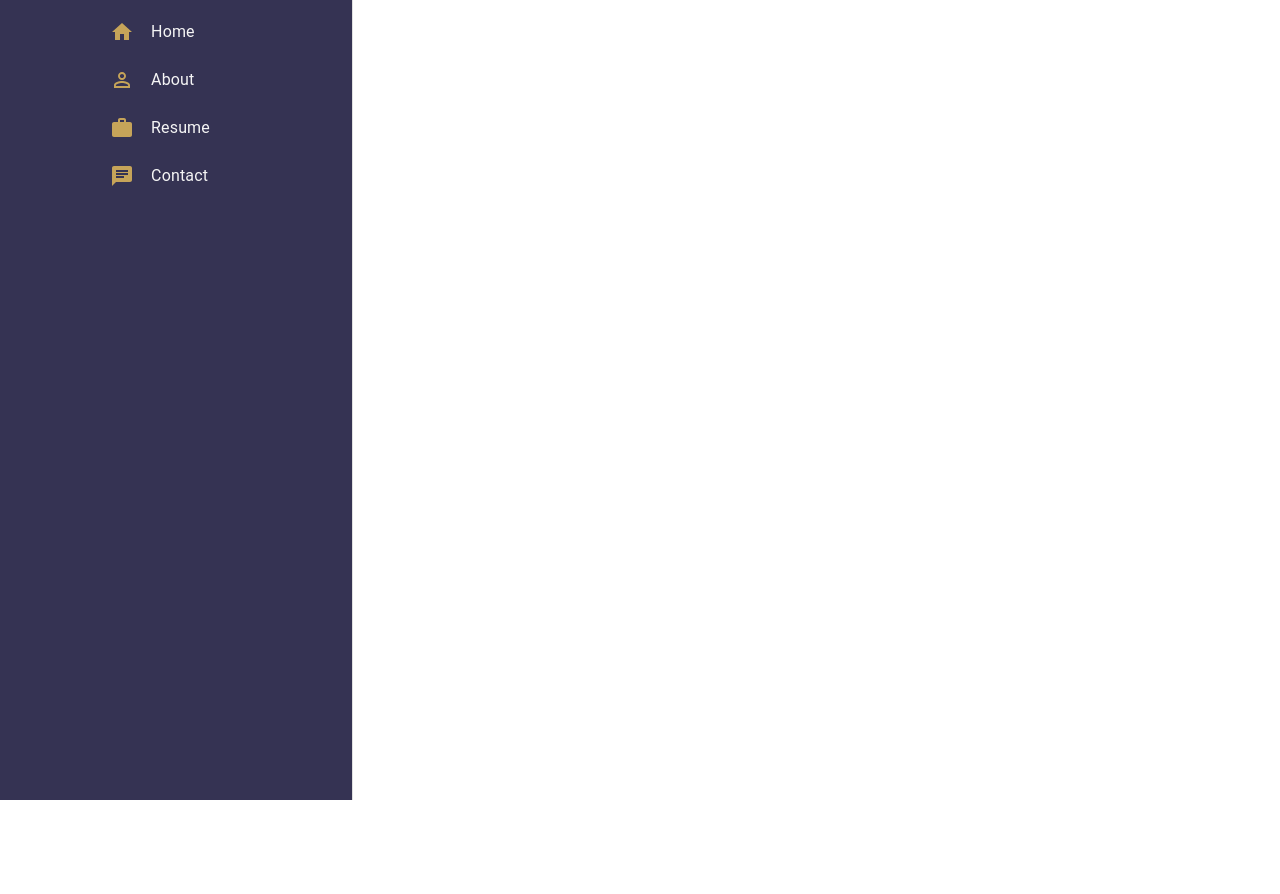
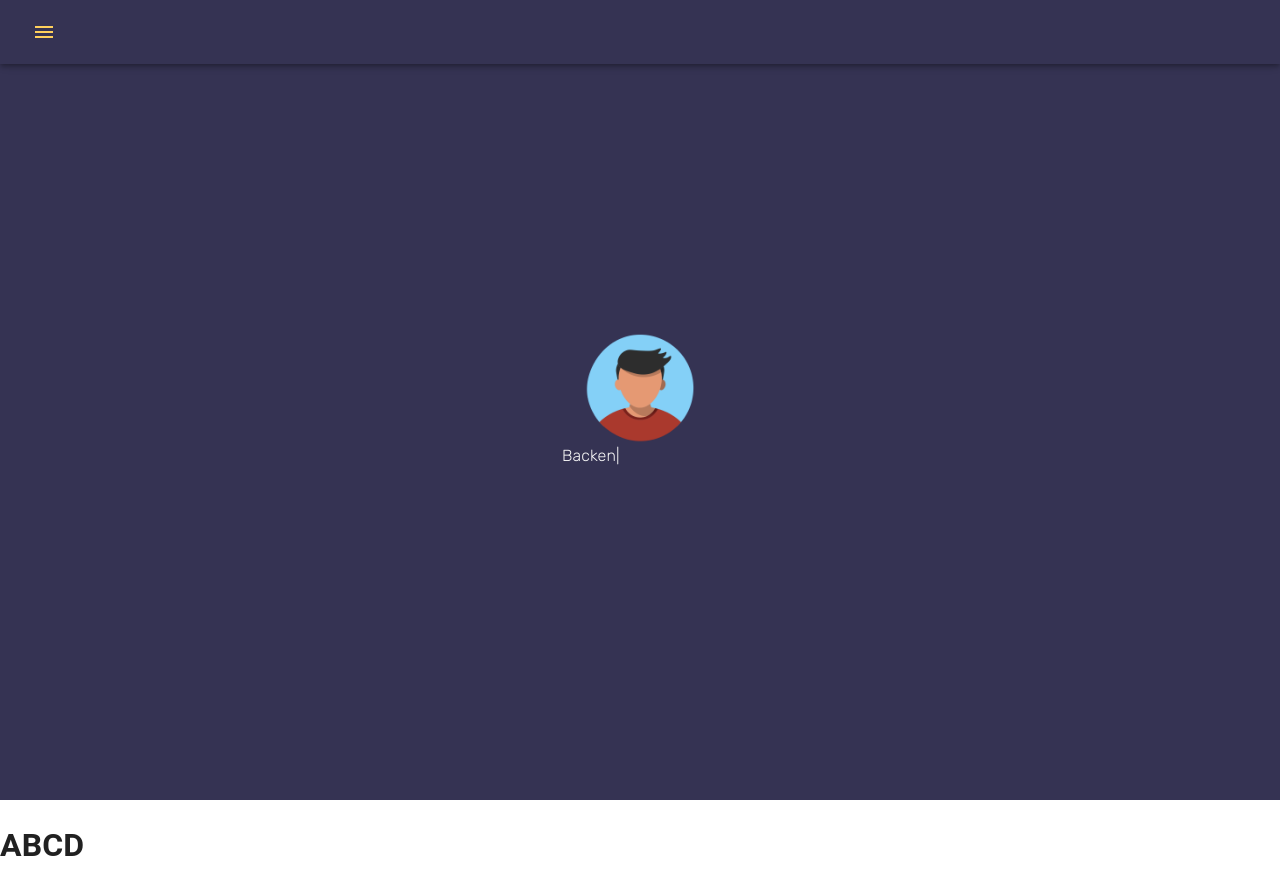
Before and after one commit to RichardJeanBaptiste/Portfolio, a React (Create React App) app: page / in a window 1280 px wide. Shown: the top 894 px of the page. Before the commit the page ends 800 px from the top, so only its background shows below. Built offline with nearby package versions, Linux system fonts and the light colour scheme.

Commit message:
Added Drawer Component/ Avatar Component/ Rubik Google Font

```diff
--- a/package.json
+++ b/package.json
@@ -13,6 +13,7 @@
     "react": "^18.0.0",
     "react-dom": "^18.0.0",
     "react-scripts": "5.0.1",
+    "react-typed": "^1.2.0",
     "web-vitals": "^2.1.4"
   },
   "scripts": {
--- a/src/App.css
+++ b/src/App.css
@@ -1,3 +1,5 @@
+@import url('https://fonts.googleapis.com/css2?family=Rubik:wght@300&display=swap');
+
 .App {
   text-align: center;
 }
--- a/src/App.js
+++ b/src/App.js
@@ -1,19 +1,26 @@
 import './App.css';
+import React, { useState } from 'react';
 import Box from '@mui/material/Box';
-import Drawer from '@mui/material/Drawer';
-// import CssBaseline from '@mui/material/CssBaseline';
+//import Title from './components/Title';
+import Avatar from '@mui/material/Avatar';
+import maleboy from './assets/male_boy.png';
+import Typed from 'react-typed';
+import PersistentDrawerLeft from './components/PersistantDrawer';
+// import Drawer from '@mui/material/Drawer';
 // import AppBar from '@mui/material/AppBar';
 // import Toolbar from '@mui/material/Toolbar';
-import List from '@mui/material/List';
+// import List from '@mui/material/List';
+// import IconButton from '@mui/material/IconButton';
+// import MenuIcon from '@mui/icons-material/Menu';
+// import ListItem from '@mui/material/ListItem';
+// import ListItemIcon from '@mui/material/ListItemIcon';
+// import ListItemText from '@mui/material/ListItemText';
+// import HomeIcon from '@mui/icons-material/Home';
+// import PermIdentityIcon from '@mui/icons-material/PermIdentity';
+// import WorkIcon from '@mui/icons-material/Work';
+// import ChatIcon from '@mui/icons-material/Chat';
 // import Typography from '@mui/material/Typography';
-// import Divider from '@mui/material/Divider';
-import ListItem from '@mui/material/ListItem';
-import ListItemIcon from '@mui/material/ListItemIcon';
-import ListItemText from '@mui/material/ListItemText';
-import HomeIcon from '@mui/icons-material/Home';
-import PermIdentityIcon from '@mui/icons-material/PermIdentity';
-import WorkIcon from '@mui/icons-material/Work';
-import ChatIcon from '@mui/icons-material/Chat';
+//  import Divider from '@mui/material/Divider';
 
 const drawerWidth = 220;
 
@@ -24,6 +31,9 @@ const drawerWidth = 220;
  *  style drawer
  *
  *  #c6a459
+ *
+ * backgroundColor: '#353353',
+ * active color - #FFD15C
  */
 
 
@@ -31,78 +41,67 @@ function App() {
 
   const Styles = {
     root: {
+      display:'flex',
+      width:'100vw',
+      height:'100vh',
+      backgroundColor: '#353353'
     },
-    listItemTextStyle: {
-      marginLeft: '-15px',
+    titleStyle: {
+      position: 'absolute',
+      left: '50%',
+      top: '50%',
+      transform: 'translate(-50%, -50%)',
+    },
+    avatarStyle: {
+      width: 112,
+      height: 112,
+    },
+    typedStyle: {
+      marginLeft: '-22px',
       color: 'whitesmoke',
+      fontSize: '16px',
+      fontFamily: 'Rubik',
+    },
+    aboutmeContainer: {
+      width:'100vw',
+      height:'100vh',
     }
   }
 
+
   return (
-    <Box sx={{ display: 'flex', flexDirection: 'row'}}>
-      <Drawer
-        sx={{ width: drawerWidth }}
-        variant='permanent'
-        anchor='left'
-      >
-        <Box
-          sx={{
-            backgroundColor: '#353353',
-            height: '100vh',
-            flexShrink: 0,
-            '& .MuiDrawer-paper': {
-              width: drawerWidth,
-              boxSizing: 'border-box',
-            },
-          }}>
-          <List>
 
-            <Box sx={{ display:'flex', flexDirection: 'column',justifyContent:'center',alignItems:'center',width: '22em'}}>
-                <Box sx={{ marginLeft: '-2em'}}>
-                    <ListItem button key='Home'>
-                        <ListItemIcon>
-                          <HomeIcon sx={{ color: '#c6a459'}}/>
-                        </ListItemIcon>
+    <Box >
+      <Box sx={Styles.root}>
 
-                        <ListItemText primary='Home' sx={Styles.listItemTextStyle}/>
-                    </ListItem>
+        <PersistentDrawerLeft/>
 
-                    <ListItem button key='About'>
-                        <ListItemIcon>
-                          <PermIdentityIcon sx={{ color: '#c6a459'}}/>
-                        </ListItemIcon>
-
-                        <ListItemText primary='About' sx={Styles.listItemTextStyle}/>
-                    </ListItem>
-
-                    <ListItem button key='Resume'>
-                        <ListItemIcon>
-                          <WorkIcon sx={{ color: '#c6a459'}}/>
-                        </ListItemIcon>
-
-                        <ListItemText primary='Resume' sx={Styles.listItemTextStyle}/>
-                    </ListItem>
-
-                    <ListItem button key='Contact'>
-                        <ListItemIcon>
-                          <ChatIcon sx={{ color: '#c6a459'}}/>
-                        </ListItemIcon>
-
-                        <ListItemText primary='Contact' sx={Styles.listItemTextStyle}/>
-                    </ListItem>
-                </Box>
-
-            </Box>
-
-          </List>
+        {/** Avatar */}
+        <Box sx={Styles.titleStyle}>
+          <Avatar alt="Richard Jean-Baptiste" src={maleboy} sx={Styles.avatarStyle}/>
+          <Typed
+            style={Styles.typedStyle}
+            strings={['Software Developer','Front-End Delevoper', 'Backend Developer']}
+            typeSpeed={40}
+            backSpeed={50}
+            loop
+          />
         </Box>
-      </Drawer>
-      <Box>
-        EFGH
       </Box>
 
+      {/** About Me */}
+      <Box sx={Styles.aboutmeContainer}>
+        <h1>ABCD</h1>
+      </Box>
     </Box>
   )
 }
 
 export default App;
+
+/**
+ *
+ * <Box sx={Styles.titleStyle}>
+        <Title/>
+      </Box>
+ */
--- /dev/null
+++ b/src/components/PersistantDrawer.js
@@ -0,0 +1,160 @@
+import React, {useState } from 'react';
+import { styled, useTheme } from '@mui/material/styles';
+import Box from '@mui/material/Box';
+import Drawer from '@mui/material/Drawer';
+import CssBaseline from '@mui/material/CssBaseline';
+import MuiAppBar from '@mui/material/AppBar';
+import Toolbar from '@mui/material/Toolbar';
+import List from '@mui/material/List';
+import HomeIcon from '@mui/icons-material/Home';
+import Divider from '@mui/material/Divider';
+import IconButton from '@mui/material/IconButton';
+import MenuIcon from '@mui/icons-material/Menu';
+import AccountCircleIcon from '@mui/icons-material/AccountCircle';
+import LaptopIcon from '@mui/icons-material/Laptop';
+import ChevronLeftIcon from '@mui/icons-material/ChevronLeft';
+import ChevronRightIcon from '@mui/icons-material/ChevronRight';
+import WorkHistoryIcon from '@mui/icons-material/WorkHistory';
+import AssignmentIcon from '@mui/icons-material/Assignment';
+import ListItem from '@mui/material/ListItem';
+import ListItemButton from '@mui/material/ListItemButton';
+import ListItemIcon from '@mui/material/ListItemIcon';
+import ListItemText from '@mui/material/ListItemText';
+import InboxIcon from '@mui/icons-material/MoveToInbox';
+import { Typography } from '@mui/material';
+
+const drawerWidth = 180;
+
+/*
+const Main = styled('main', { shouldForwardProp: (prop) => prop !== 'open' })(
+  ({ theme, open }) => ({
+    flexGrow: 1,
+    padding: theme.spacing(3),
+    transition: theme.transitions.create('margin', {
+      easing: theme.transitions.easing.sharp,
+      duration: theme.transitions.duration.leavingScreen,
+    }),
+    marginLeft: `-${drawerWidth}px`,
+    ...(open && {
+      transition: theme.transitions.create('margin', {
+        easing: theme.transitions.easing.easeOut,
+        duration: theme.transitions.duration.enteringScreen,
+      }),
+      marginLeft: 0,
+    }),
+  }),
+);
+*/
+const AppBar = styled(MuiAppBar, {
+  shouldForwardProp: (prop) => prop !== 'open',
+})(({ theme, open }) => ({
+  transition: theme.transitions.create(['margin', 'width'], {
+    easing: theme.transitions.easing.sharp,
+    duration: theme.transitions.duration.leavingScreen,
+  }),
+  ...(open && {
+    width: `calc(100% - ${drawerWidth}px)`,
+    marginLeft: `${drawerWidth}px`,
+    transition: theme.transitions.create(['margin', 'width'], {
+      easing: theme.transitions.easing.easeOut,
+      duration: theme.transitions.duration.enteringScreen,
+    }),
+  }),
+}));
+
+const DrawerHeader = styled('div')(({ theme }) => ({
+  display: 'flex',
+  alignItems: 'center',
+  padding: theme.spacing(0, 1),
+  // necessary for content to be below app bar
+  ...theme.mixins.toolbar,
+  justifyContent: 'flex-end',
+}));
+
+export default function PersistentDrawerLeft() {
+  const theme = useTheme();
+  const [open, setOpen] = useState(false);
+
+  const handleDrawerOpen = () => {
+    setOpen(true);
+  };
+
+  const handleDrawerClose = () => {
+    setOpen(false);
+  };
+
+  const CustomListIcon = (props) => {
+
+    const [iconColor, setIconColor] = useState('whitesmoke');
+
+    const activeColor = () => {
+        setIconColor('#FFD15C');
+    }
+
+    const nonActiveColor = () => {
+        setIconColor('whitesmoke');
+    }
+
+    return (
+        <ListItem disablePadding>
+            <ListItemButton sx={{ color: iconColor }}>
+                <ListItemIcon sx={{color: iconColor}} onMouseOver={activeColor} onMouseLeave={nonActiveColor}>
+                    {props.ICON}
+                    <ListItemText primary={<Typography sx={{ fontFamily:'Rubik' }} >{props.text}</Typography>} sx={{ marginLeft: '25px'}} />
+                </ListItemIcon>
+            </ListItemButton>
+        </ListItem>
+    )
+  }
+
+  return (
+    <Box sx={{ display: 'flex' }}>
+      <CssBaseline />
+      <AppBar position="fixed" open={open}>
+        <Toolbar sx={{backgroundColor: '#353353', textDecoration: 'none'}}>
+          <IconButton onClick={handleDrawerOpen}>
+          <MenuIcon sx={{ color: '#FFD15C'}} />
+          </IconButton>
+        </Toolbar>
+      </AppBar>
+      <Drawer
+        sx={{
+          width: drawerWidth,
+          flexShrink: 0,
+          '& .MuiDrawer-paper': {
+            width: drawerWidth,
+            boxSizing: 'border-box',
+            backgroundColor: '#353353',
+          },
+        }}
+        variant="persistent"
+        anchor="left"
+        open={open}
+      >
+        <DrawerHeader>
+          <IconButton onClick={handleDrawerClose} sx={{ color: '#FFD15C'}}>
+            {theme.direction === 'ltr' ? <ChevronLeftIcon /> : <ChevronRightIcon />}
+          </IconButton>
+        </DrawerHeader>
+        <Divider />
+        <List>
+            <Box sx={{ marginTop: '20px'}}>
+
+                <CustomListIcon ICON={<HomeIcon/>} text="Home"/>
+
+                <CustomListIcon ICON={<AccountCircleIcon/>} text="About Me"/>
+
+                <CustomListIcon ICON={<AssignmentIcon/>} text="Services"/>
+
+                <CustomListIcon ICON={<WorkHistoryIcon/>} text="Experience"/>
+
+                <CustomListIcon ICON={<LaptopIcon/>} text="Projects"/>
+
+                <CustomListIcon ICON={<InboxIcon/>} text="Contact Me"/>
+
+            </Box>
+        </List>
+      </Drawer>
+    </Box>
+  );
+}
--- /dev/null
+++ b/src/components/Title.js
@@ -0,0 +1,43 @@
+import Box from '@mui/material/Box';
+import Avatar from '@mui/material/Avatar';
+import Typed from 'react-typed';
+import maleboy from '../assets/male_boy.png';
+
+function Title() {
+
+    const Styles = {
+        root: {
+
+        },
+        avatarStyle: {
+            width: 112,
+            height: 112,
+            position: 'fixed',
+            top: '0%',
+        },
+        typedStyle: {
+            marginLeft: '-50px',
+            color: 'whitesmoke',
+            fontSize: '26px',
+        }
+    }
+
+
+    return (
+        <Box sx={Styles.root}>
+            <Avatar alt="Richard Jean-Baptiste" src={maleboy} sx={Styles.avatarStyle}/>
+            <Box>
+            <Typed
+                style={Styles.typedStyle}
+                strings={['Software Developer','Front-End Delevoper', 'Backend Developer']}
+                typeSpeed={40}
+                backSpeed={50}
+                loop
+            />
+            </Box>
+
+        </Box>
+    )
+}
+
+export default Title;
```
Also changed, not shown: src/assets/male_boy.png (added), 1 other file (tests, documents, lock files or other folders).
